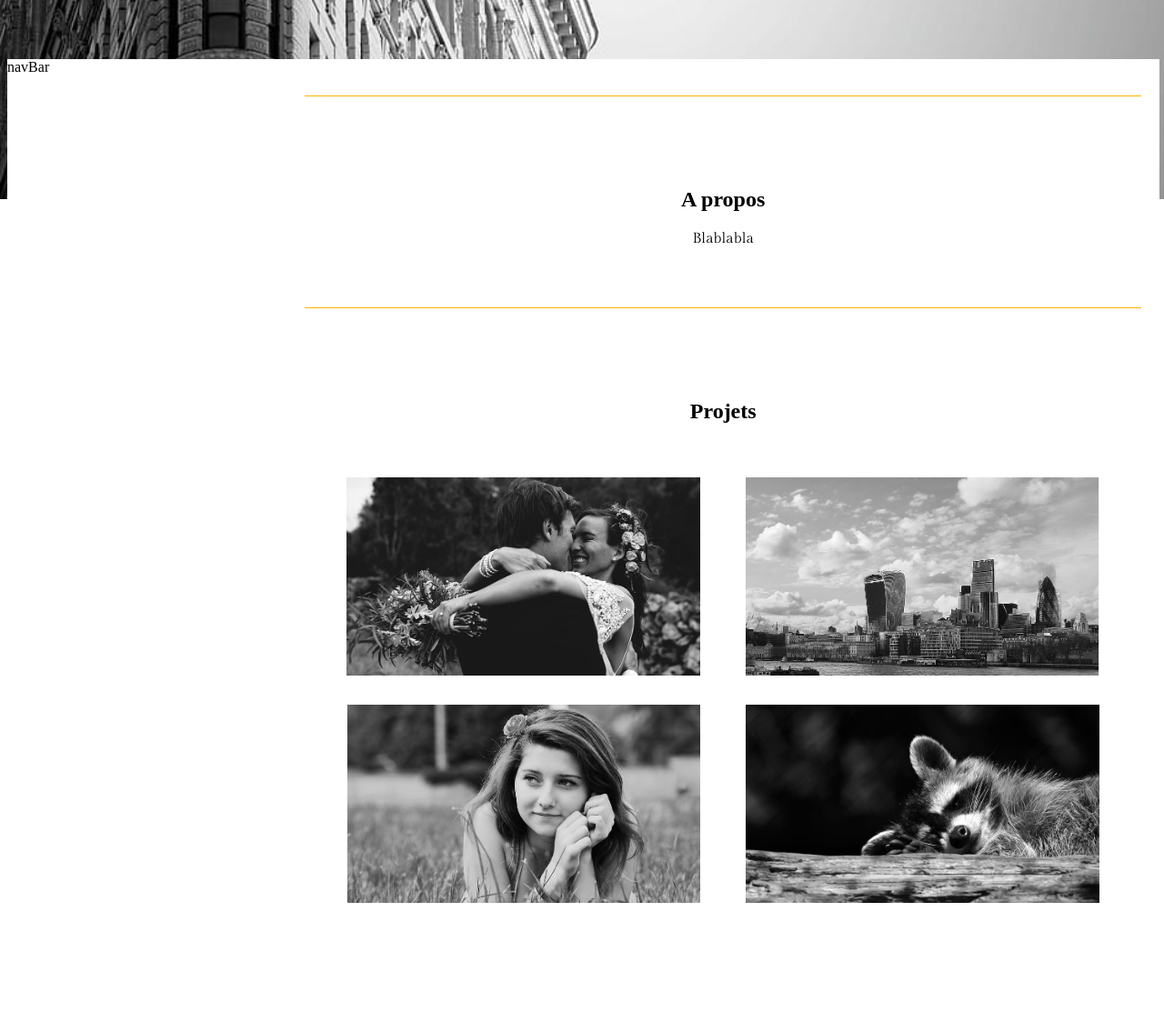
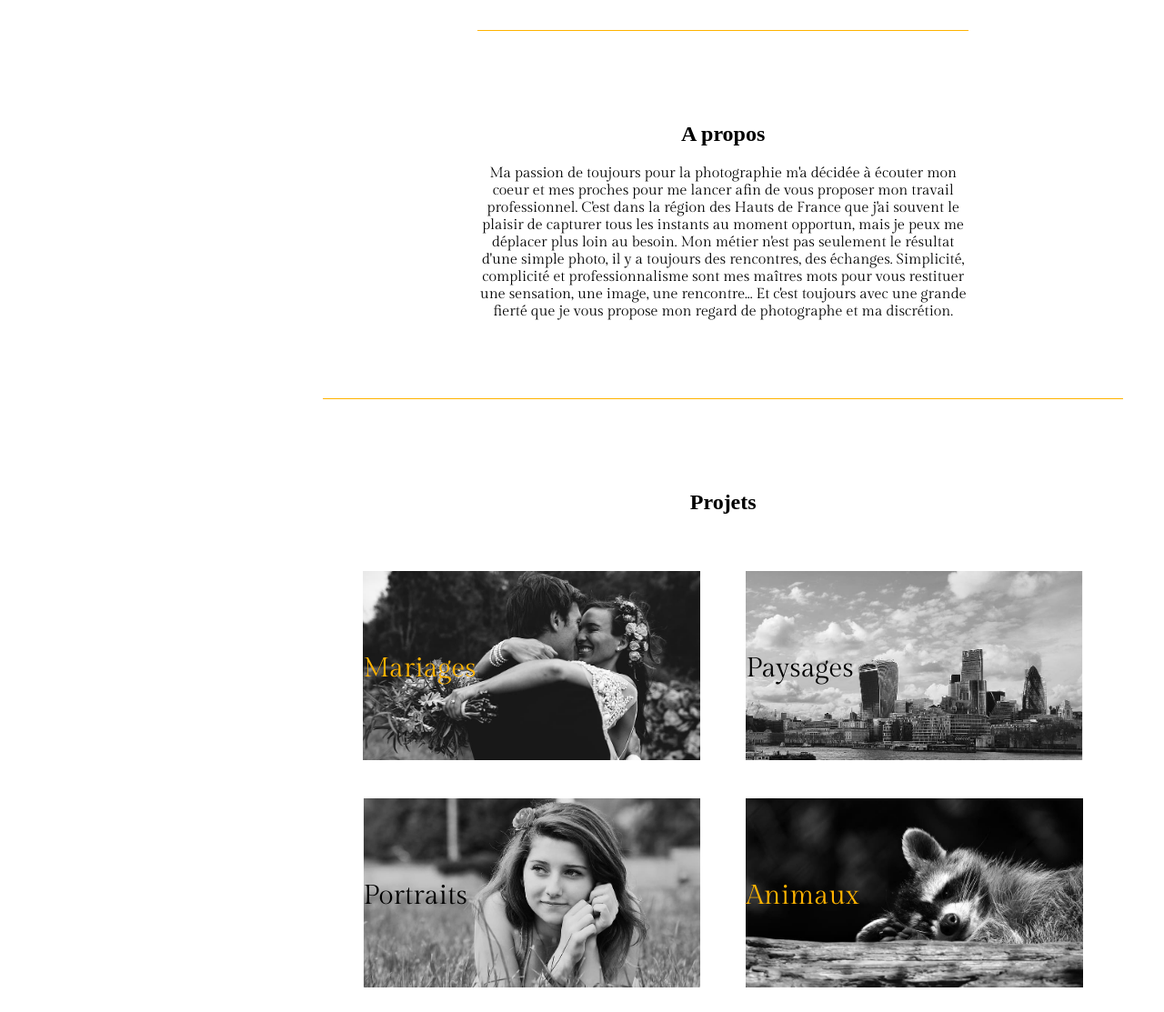
Before and after one commit to SidonieLenne/Projet-site-photo-, a plain HTML site: page index.html in a window 1280 px wide. Shown: the part 515-1628 px from the top of the page at 91% size. Drawn offline with Linux system fonts and the light colour scheme; a web font is replaced by a local one.

Commit message:
dernier changement avant merge

```diff
--- a/assets/css/style.css
+++ b/assets/css/style.css
@@ -1,16 +1,4 @@
-/*Simulation d'entête*/
-body{
-    background:url('../images/paysage1.jpg') no-repeat scroll 0 0 / 100% auto;
-}
-/*Simulation de navBar*/
-#navBar{
-    float:left;
-    margin-top:500px;
-    width:25%;
-    margin-left:0px;
-    height:1050px;
-    background-color:#ffffff;
-}
+
 /*............Parties 1 et 2: à propos et projets............*/
 /*Fond*/
 #background{
@@ -27,9 +15,18 @@ body{
     width:75%;
 }
 
-.subCategorie{
+.subCategorie1{
     padding:10px;
     margin:10px;
+    margin-left:200px;
+    margin-right:200px;
+    text-align:center;
+    font-family: 'Gilda Display', serif;
+}
+
+.subCategorie2{
+    padding:20px;
+    margin:20px;
     text-align:center;
     font-family: 'Gilda Display', serif;
 }
@@ -40,12 +37,12 @@ h2{
     border-top:1px solid #FFB300;
 }
 /*Grille*/
-.grid-container {
+.gridContainer {
     display:grid;
     align-items:center;
     /*Permet d'avoir des colonnes identiques, qui prennent tout l'espace disponible
     et qui font au minimum 300px et au max "1fr"(=le maximum qu'elle peut faire sans dépasser)*/
-    grid-template-columns: repeat(auto-fill, minmax(300px, 1fr));
+    grid-template-columns: repeat(2, minmax(300px, 1fr));
     width:90%;
     margin:5%;
     height:500px;
@@ -89,3 +86,12 @@ h2{
 .gridItem:hover .projectThumbnail .projectImg{
     filter: blur(2px);
 }
+
+@media (hover: none){
+    .gridContainer{
+        grid-template-columns: repeat(auto-fill, minmax(300px, 1fr));
+    }
+    .projectTitle{
+        opacity:1;
+    }
+}
--- a/index.html
+++ b/index.html
@@ -7,22 +7,27 @@
         <link href="https://fonts.googleapis.com/css2?family=Gilda+Display&family=Trirong:ital,wght@0,300;1,500&display=swap" rel="stylesheet">
     </head>
     <body>
-        <!--Simulation d'entête-->
-            <h1>AR Photographie</h1>
-        <!--Simulation de navbar-->
-        <div id="navBar">navBar</div>
         <!--Background-->
         <div id="background">
             <!--............Partie 1: à propos...........-->
-            <div class="subCategorie">
+            <div class="subCategorie1">
                 <h2>A propos</h2>
-                <p>Blablabla</p>
+                <p>Ma passion de toujours pour la photographie m'a décidée à écouter mon coeur et
+                    mes proches pour me lancer afin de vous proposer mon travail professionnel.
+                    C'est dans la région des Hauts de France que j'ai souvent le plaisir de capturer
+                    tous les instants au moment opportun, mais je peux me déplacer plus loin au besoin.
+                    Mon métier n'est pas seulement le résultat d'une simple photo, il y a toujours des
+                    rencontres, des échanges. Simplicité, complicité et professionnalisme sont mes
+                    maîtres mots pour vous restituer une sensation, une image, une rencontre... Et c'est
+                    toujours avec une grande fierté que je vous propose mon regard de photographe et
+                    ma discrétion.
+                </p>
             </div>
             <!--............Partie 2: projets............-->
-            <div class="subCategorie">
+            <div class="subCategorie2">
                 <h2>Projets</h2>
                 <!--La grille-->
-                <div class="grid-container">
+                <div class="gridContainer">
                     <!--En haut à gauche:Mariages-->
                     <div class="gridItem">
                         <a class="projectTitle" href="#"><div class="yellow">Mariages</div></a>
```
